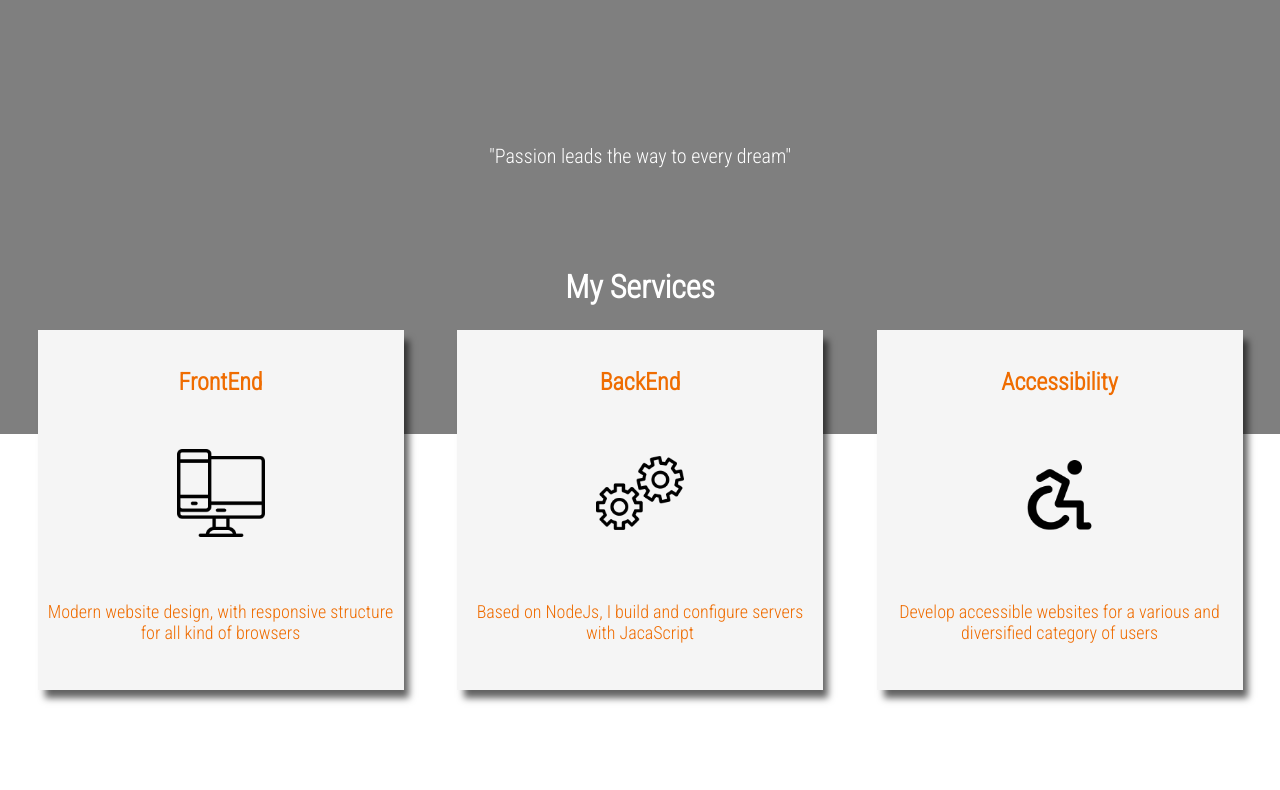
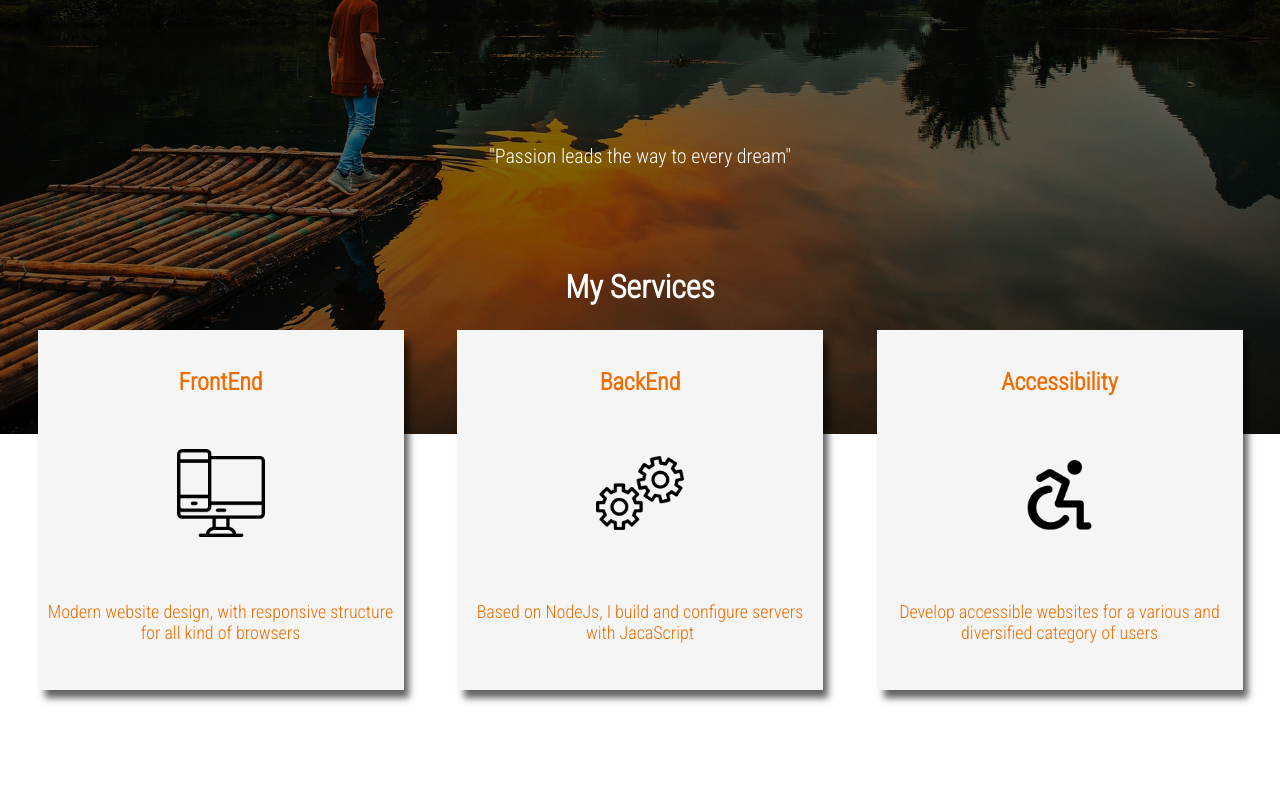
Before and after one commit to ddmihai/New-portofolio, a plain HTML site: page index.html in a window 1280 px wide. Shown: the part 436-1226 px from the top of the page. Drawn offline with Linux system fonts and the light colour scheme.

Commit message:
solved immage issoe render

```diff
--- a/css/main.css
+++ b/css/main.css
@@ -57,7 +57,7 @@
 header {
     min-height: 770px;
     width: 100%;
-    background: url('images/topheader.jpg');
+    background: url('/images/topheader.jpg');
     background-position: center;
     background-repeat: no-repeat;
     background-size: cover;
```
